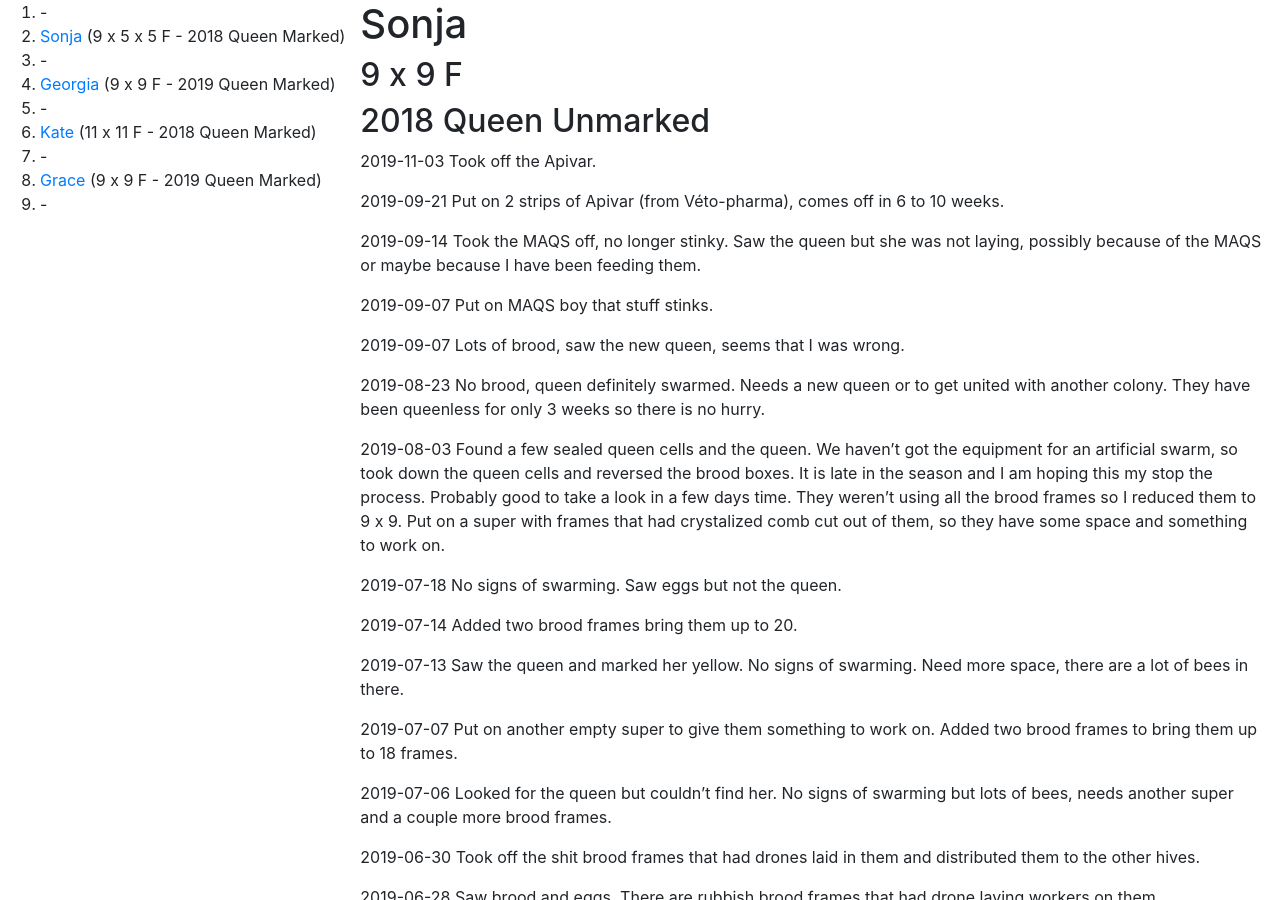
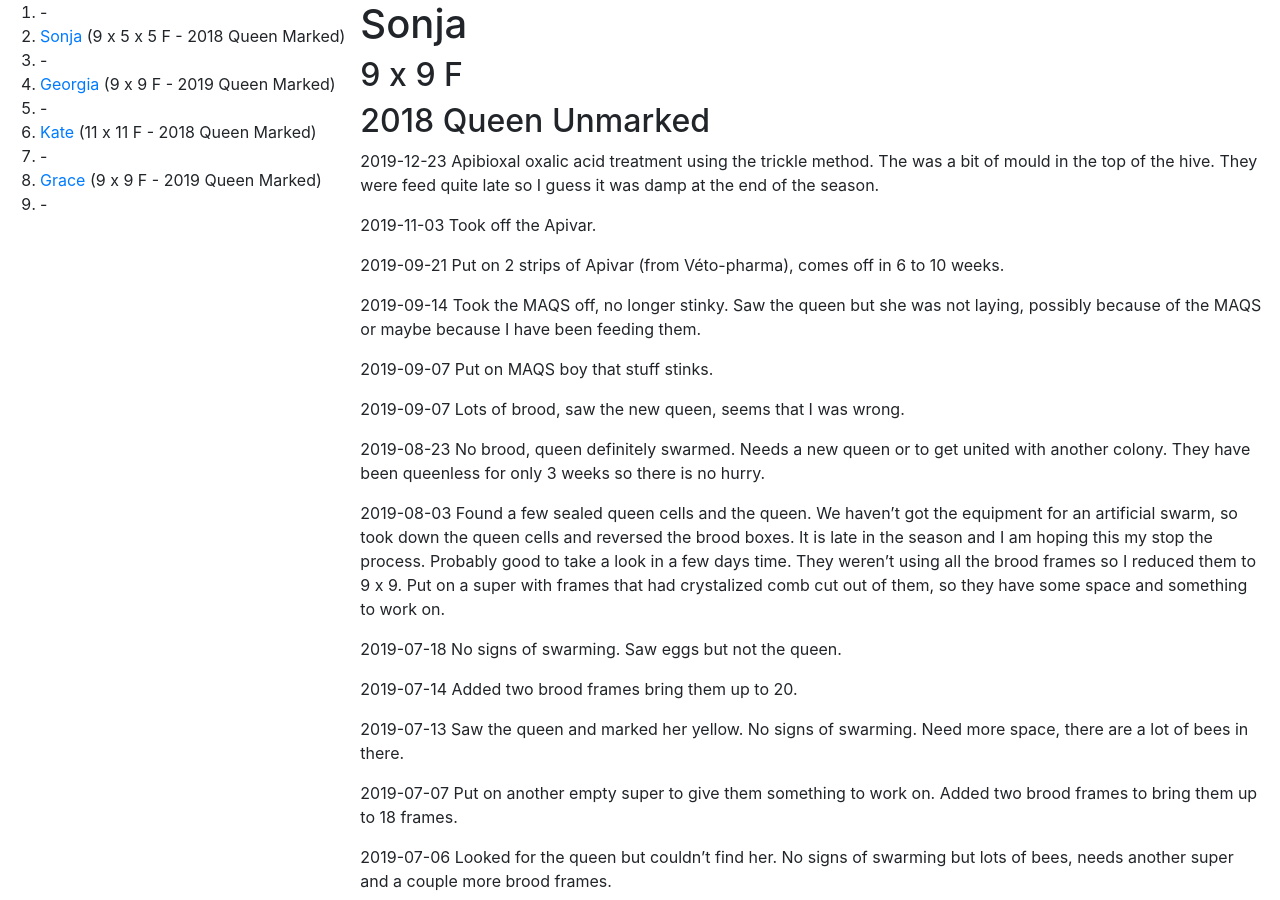
Before and after one commit to joejcollins/rhapsody-angel, a Jekyll site: the page built from queens/sonja.md, in a window 1280 px wide and 900 px high. Built offline with Jekyll 4.4.1, drawn with Linux system fonts in a browser that asks for light colours; our own code applies the rules of GitHub Pages for plain Markdown files.

Commit message:
Oxalic acid treatment.

```diff
--- a/queens/sonja.md
+++ b/queens/sonja.md
@@ -1,6 +1,8 @@
 # Sonja
 ## 9 x 9 F
 ## 2018 Queen Unmarked
+
+2019-12-23 Apibioxal oxalic acid treatment using the trickle method.  The was a bit of mould in the top of the hive.  They were feed quite late so I guess it was damp at the end of the season.
 
 2019-11-03 Took off the Apivar.
 
```
Also changed, not shown: queens/georgia.md (+2 -0 lines), queens/grace.md (+2 -0 lines), queens/kate.md (+2 -0 lines).
